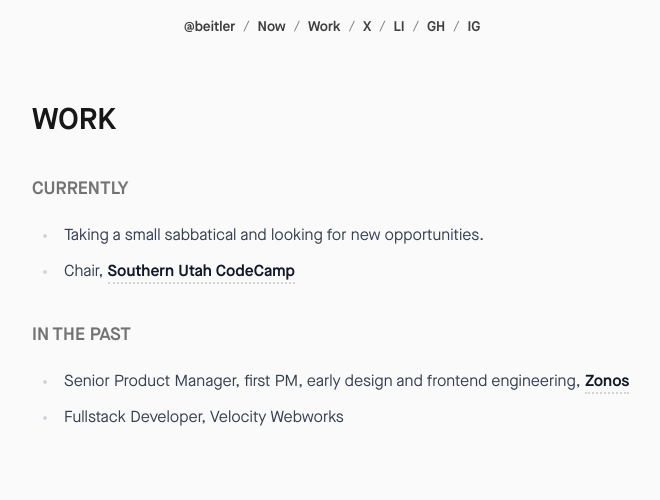
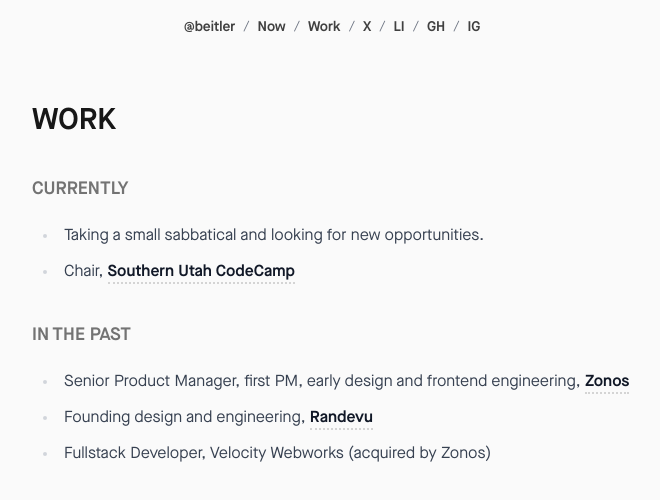
Before and after one commit to joshbeitler/btlr.xyz, a Next.js app: page /work in a window 1280 px wide. Shown: the top 500 px of the page, without its empty margins (308-968 px from the left). Built offline with nearby package versions, Linux system fonts and the light colour scheme.

Commit message:
work page

```diff
--- a/app/work/page.mdx
+++ b/app/work/page.mdx
@@ -10,4 +10,5 @@
 ## In the past
 
 - Senior Product Manager, first PM, early design and frontend engineering, [Zonos](https://zonos.com)
-- Fullstack Developer, Velocity Webworks
+- Founding design and engineering, [Randevu](https://medium.com/@BlueStartups/cohort-15-spotlight-fostering-deep-personal-connections-with-randevu-4c0868d84c66)
+- Fullstack Developer, Velocity Webworks (acquired by Zonos)
```
